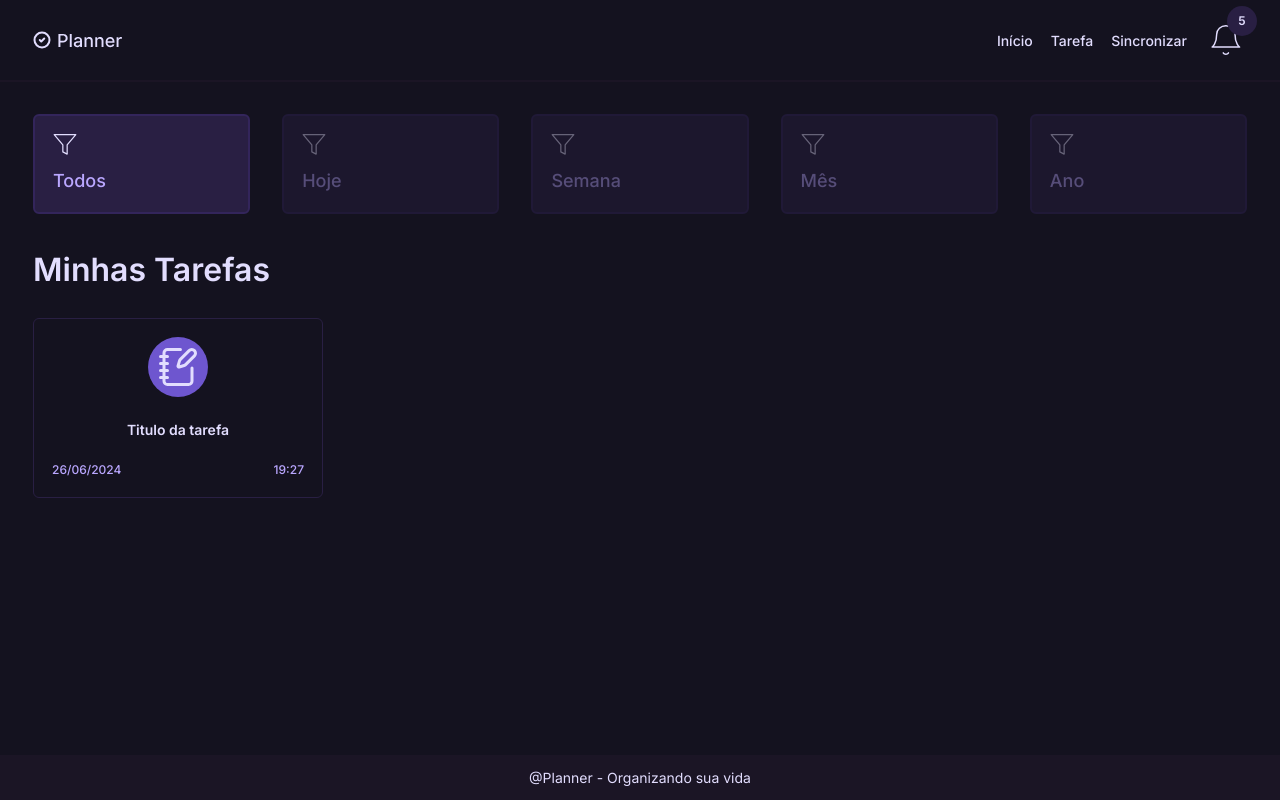
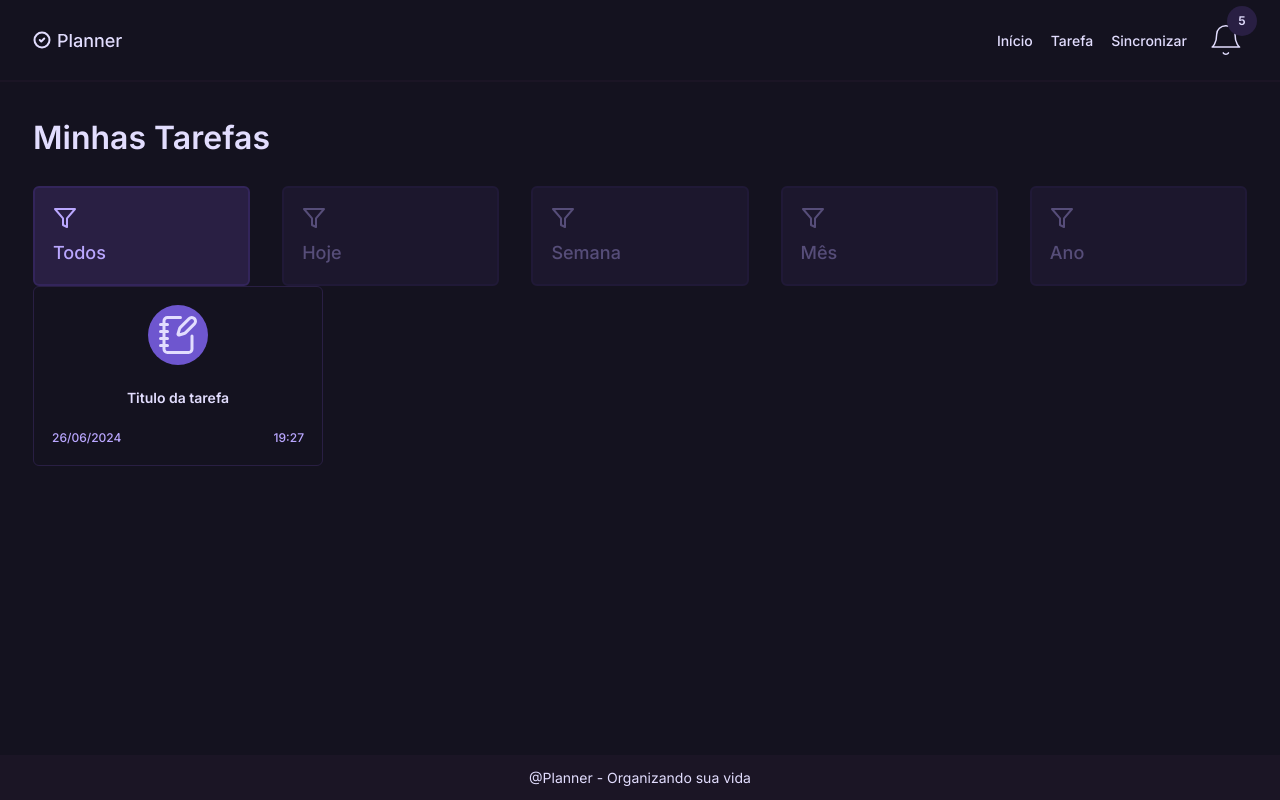
Before and after one commit to reisArthur2602/planner-frontend, a React (Vite) app: page / in a window 1280 px wide. Built offline with nearby package versions, Linux system fonts and the light colour scheme.

Commit message:
refactor: componente de filtro

```diff
--- a/src/components/Filter/index.tsx
+++ /dev/null
@@ -1,31 +0,0 @@
-import FilterIcon from '../../assets/icons/filter-icon.svg';
-import * as S from './styles';
-
-enum FilterType {
-  all = 'Todos',
-  today = 'Hoje',
-  week = 'Semana',
-  month = 'Mês',
-  year = 'Ano',
-}
-
-export type FilterOptions = keyof typeof FilterType;
-
-interface IFilter {
-  filter: FilterOptions;
-  activeFilter: string;
-  onClick: (filter: FilterOptions) => void;
-}
-
-const Filter = ({ activeFilter, filter, onClick }: IFilter) => {
-  return (
-    <S.FilterCard
-      active={activeFilter === filter ? 'active' : 'false'}
-      onClick={() => onClick(filter)}
-    >
-      <img src={FilterIcon} alt="Icone de filtro" width={24} height={21} />
-      <span> {FilterType[filter]}</span>
-    </S.FilterCard>
-  );
-};
-export default Filter;
--- /dev/null
+++ b/src/components/FilterBar/index.tsx
@@ -0,0 +1,27 @@
+import { useContext } from 'react';
+import { TaskContext } from '../../context/TaskContext';
+// import FilterIcon from '../../assets/icons/filter-icon.svg';
+import { FilterData } from '../../types/filter-type';
+
+import * as S from './styles';
+import { FilterIcon } from 'lucide-react';
+
+const FilterBar = () => {
+  const { handleFilter, filterType } = useContext(TaskContext);
+
+  return (
+    <S.FilterArea>
+      {FilterData.map((t) => (
+        <S.FilterCard
+          key={t.type}
+          active={t.type === filterType}
+          onClick={() => handleFilter(t.type)}
+        >
+          <FilterIcon size={24} />
+          <span>{t.title}</span>
+        </S.FilterCard>
+      ))}
+    </S.FilterArea>
+  );
+};
+export default FilterBar;
--- a/src/components/Filter/styles.tsx
+++ b/src/components/FilterBar/styles.tsx
@@ -1,7 +1,7 @@
 import styled from 'styled-components';
 
 interface IFilterCard {
-  active: 'active' | 'false';
+  active: boolean;
 }
 
 const FilterCard = styled.button<IFilterCard>`
@@ -12,7 +12,7 @@ const FilterCard = styled.button<IFilterCard>`
   flex-direction: column;
   justify-content: space-between;
   height: 6.25rem;
-  opacity: ${(props) => (props.active === 'active' ? '1' : '0.4')};
+  opacity: ${(props) => !props.active && '0.4'};
   padding: 1.125rem;
   border: 0.125rem solid var(--violet-600);
   border-radius: 0.375rem;
@@ -24,4 +24,9 @@ const FilterCard = styled.button<IFilterCard>`
   }
 `;
 
-export { FilterCard };
+const FilterArea = styled.section`
+  width: 100%;
+  display: flex;
+  gap: 2rem;
+`;
+export { FilterCard, FilterArea };
--- a/src/components/index.ts
+++ b/src/components/index.ts
@@ -1,6 +1,6 @@
 export * from './Template';
 export * from './TaskCard';
-export * from './Filter';
+export * from './FilterBar';
 export * from './Input';
 export * from './Checkbox';
 export * from './Button';
--- a/src/context/TaskContext.tsx
+++ b/src/context/TaskContext.tsx
@@ -1,12 +1,26 @@
-import React, { createContext } from 'react';
+import React, { createContext, useState } from 'react';
+import { FilterOptions } from '../types/filter-type';
 
-interface ITaskContext {}
+interface ITaskContext {
+  filterType: FilterOptions;
+  handleFilter(filter: FilterOptions): void;
+}
 type Props = React.PropsWithChildren;
 
 const TaskContext = createContext({} as ITaskContext);
 
 const TaskProvider = ({ children }: Props) => {
-  return <TaskContext.Provider value={{}}>{children}</TaskContext.Provider>;
+  const [filterType, setFilterType] = useState<FilterOptions>('all');
+
+  const handleFilter = (filter: FilterOptions) => {
+    setFilterType(filter);
+  };
+  console.log(filterType);
+  return (
+    <TaskContext.Provider value={{ filterType, handleFilter }}>
+      {children}
+    </TaskContext.Provider>
+  );
 };
 
 export { TaskContext, TaskProvider };
--- a/src/pages/dashboard/index.tsx
+++ b/src/pages/dashboard/index.tsx
@@ -1,48 +1,15 @@
-import { useState } from 'react';
+import * as S from './styles';
 
-import * as S from './styles';
-import Filter, { FilterOptions } from '../../components/Filter';
 import TaskCard from '../../components/TaskCard';
+import FilterBar from '../../components/FilterBar';
 
 export const Dashboard = () => {
-  const [activeFilter, setActiveFilter] = useState<FilterOptions>('all');
-
-  const handleFilterClick = (filter: FilterOptions) => {
-    setActiveFilter(filter);
-  };
-
   return (
     <S.Container>
-      <S.FilterArea>
-        <Filter
-          filter="all"
-          activeFilter={activeFilter}
-          onClick={handleFilterClick}
-        />
-        <Filter
-          filter="today"
-          activeFilter={activeFilter}
-          onClick={handleFilterClick}
-        />
-        <Filter
-          filter="week"
-          activeFilter={activeFilter}
-          onClick={handleFilterClick}
-        />
-        <Filter
-          filter="month"
-          activeFilter={activeFilter}
-          onClick={handleFilterClick}
-        />
-        <Filter
-          filter="year"
-          activeFilter={activeFilter}
-          onClick={handleFilterClick}
-        />
-      </S.FilterArea>
-
       <section>
         <S.Title>Minhas Tarefas</S.Title>
+        <FilterBar />
+
         <S.TaskArea>
           <TaskCard
             title="Titulo da tarefa"
--- a/src/pages/dashboard/styles.tsx
+++ b/src/pages/dashboard/styles.tsx
@@ -5,12 +5,6 @@ const Container = styled.main`
   flex-direction: column;
   gap: 2rem;
   padding-block: 2rem;
-`;
-
-const FilterArea = styled.section`
-  width: 100%;
-  display: flex;
-  gap: 2rem;
 `;
 
 const Title = styled.h1`
@@ -25,4 +19,4 @@ const TaskArea = styled.div`
   grid-gap: 1.125rem;
 `;
 
-export { FilterArea, Container, TaskArea, Title };
+export { Container, TaskArea, Title };
--- /dev/null
+++ b/src/types/filter-type.ts
@@ -0,0 +1,14 @@
+export type FilterOptions = 'all' | 'today' | 'week' | 'month' | 'year';
+
+interface IFilterTypes {
+  type: FilterOptions;
+  title: string;
+}
+
+export const FilterData: IFilterTypes[] = [
+  { type: 'all', title: 'Todos' },
+  { type: 'today', title: 'Hoje' },
+  { type: 'week', title: 'Semana' },
+  { type: 'month', title: 'Mês' },
+  { type: 'year', title: 'Ano' },
+] as const;
```
